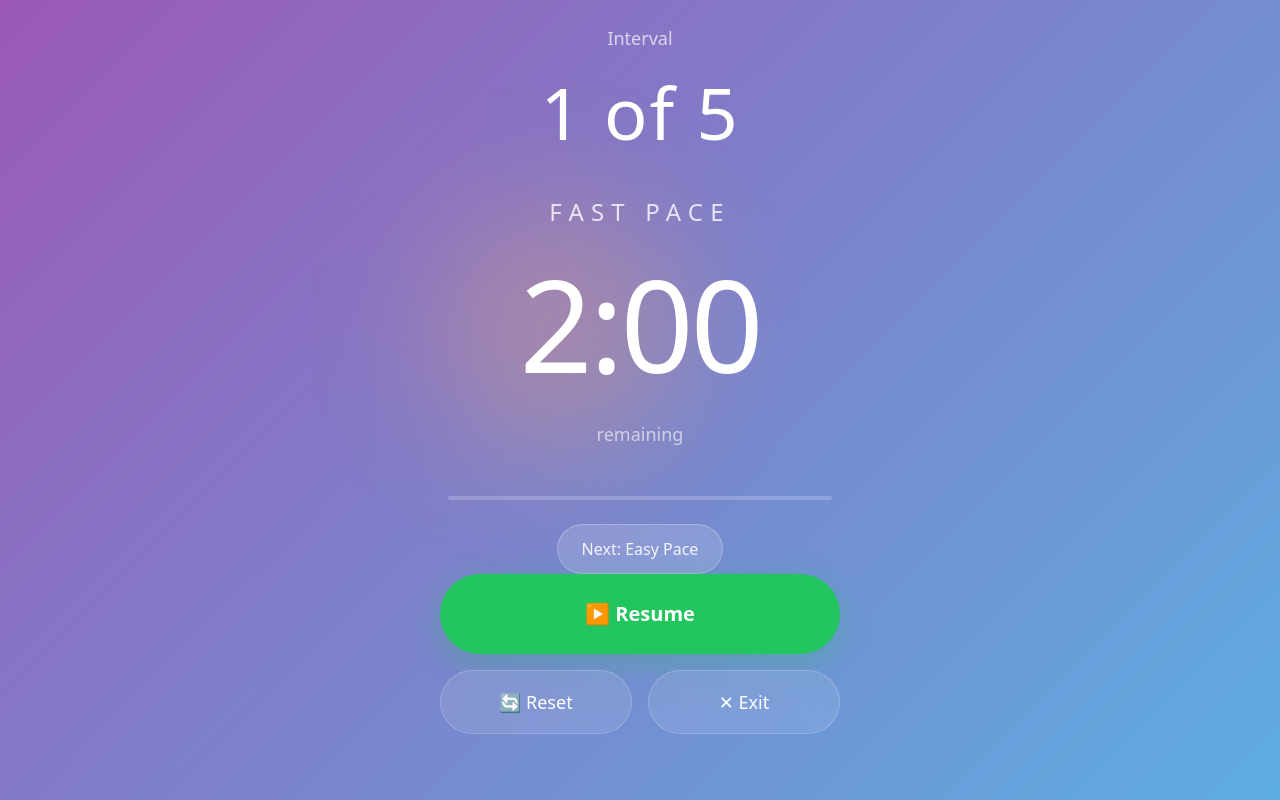
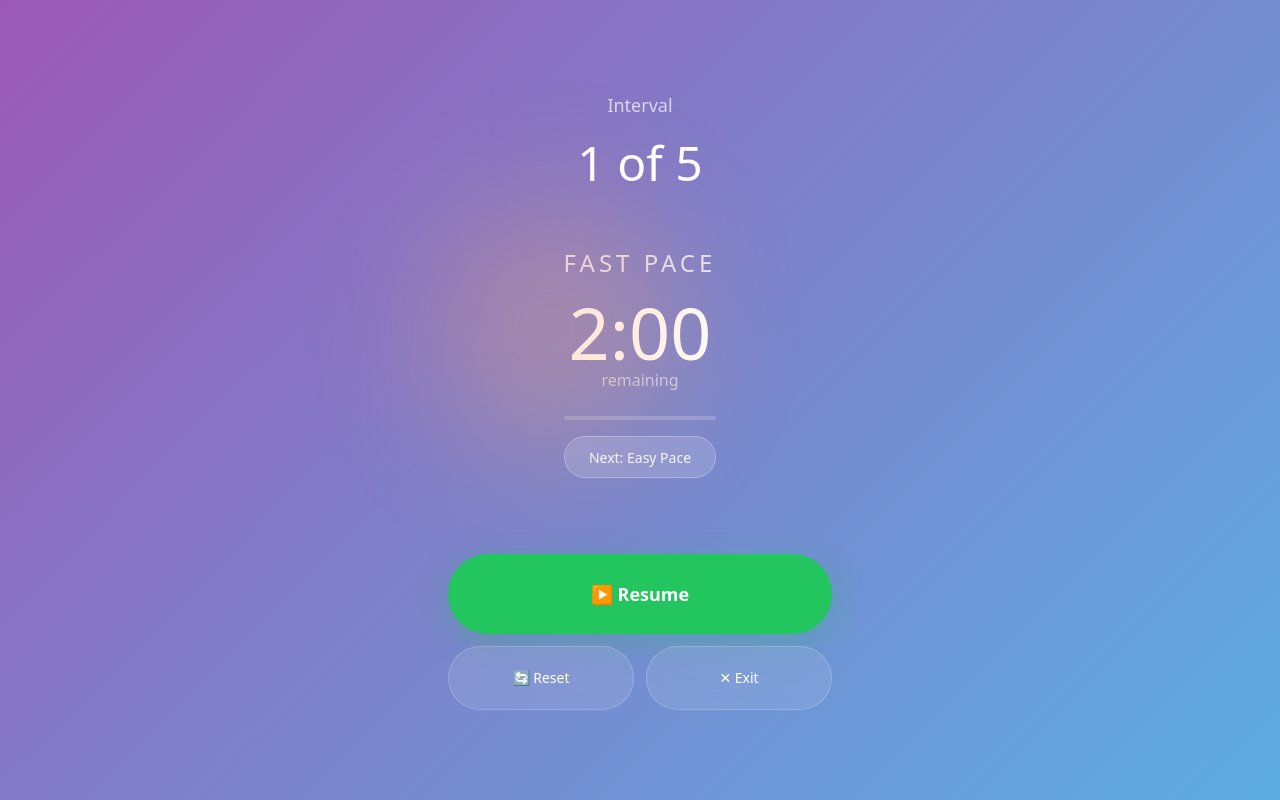
Before and after one commit to AskaMazik/tempo-flow-mindful, a React (Vite) app: page / in a window 1280 px wide. Both pictures are taken after a click on the button "Begin Session". Built offline with nearby package versions, Linux system fonts and the light colour scheme.

Commit message:
Fix running screen layout
Adjust spacing and font sizes on the running screen to match the design. Center elements vertically and reduce excessive spacing for a more compact layout. Update countdown timer font size to 72px and "FAST PACE" font size to 24px.

```diff
--- a/src/index.css
+++ b/src/index.css
@@ -124,4 +124,34 @@ All colors MUST be HSL.
   body {
     @apply bg-background text-foreground;
   }
-}
+  }
+
+  .running-container {
+    padding: 50px 30px;
+    min-height: 100vh;
+    display: flex;
+    flex-direction: column;
+    align-items: center;
+    justify-content: center;
+    text-align: center;
+    gap: 20px;
+  }
+
+  .countdown-time {
+    font-size: 72px;
+    font-weight: 200;
+    line-height: 1;
+  }
+
+  .phase-display {
+    font-size: 24px;
+    font-weight: 300;
+    letter-spacing: 4px;
+    margin: 15px 0;
+  }
+
+  .interval-count {
+    font-size: 48px;
+    font-weight: 200;
+    margin-bottom: 15px;
+  }
--- a/src/pages/Running.tsx
+++ b/src/pages/Running.tsx
@@ -136,34 +136,33 @@ export default function Running({ config, onReset }: RunningProps) {
         }}
       />
 
-      <div className="relative z-10 flex flex-col h-full p-6 max-w-md mx-auto w-full">
-        {/* Minimalist Layout - Exact Match to Screenshot */}
-        <div className="flex-1 flex flex-col items-center justify-center space-y-12 text-center">
+      <div className="running-container">
+        {/* Compact centered layout */}
+        <div className="flex flex-col items-center justify-center text-center">
           {/* Interval Progress */}
-          <div className="space-y-6">
-            <p className="text-white/70 text-lg font-light">Interval</p>
-            <h1 className="text-7xl font-extralight text-white tracking-wide">
+          <div className="mb-4">
+            <p className="text-white/70 text-lg font-light mb-2">Interval</p>
+            <h1 className="interval-count text-white">
               {currentInterval} of {config.intervalCount}
             </h1>
           </div>
 
           {/* Phase Indicator */}
-          <div className="space-y-8">
-            <h2 className="text-2xl font-light text-white/80 tracking-[0.3em] uppercase">
-              {currentPhase === "work" ? "FAST PACE" : currentPhase === "recover" ? "EASY PACE" : "COMPLETE"}
-            </h2>
+          <div className="phase-display text-white/80 uppercase">
+            {currentPhase === "work" ? "FAST PACE" : currentPhase === "recover" ? "EASY PACE" : "COMPLETE"}
+          </div>
 
-            {/* Timer */}
-            <div className="text-9xl font-extralight text-white tracking-tight">
-              {formatTime(timeRemaining)}
-            </div>
-            <p className="text-white/60 text-lg font-light">remaining</p>
+          {/* Countdown Timer */}
+          <div className="countdown-time text-white">
+            {formatTime(timeRemaining)}
           </div>
+
+          <p className="text-white/60 text-base font-light mb-6">remaining</p>
 
           {/* Progress Bar */}
           {currentPhase !== "complete" && (
-            <div className="w-full max-w-sm space-y-6">
-              <div className="w-full h-1 bg-white/20 rounded-full overflow-hidden">
+            <div className="w-full max-w-sm mb-6">
+              <div className="w-full h-1 bg-white/20 rounded-full overflow-hidden mb-4">
                 <div
                   className="h-full bg-white/70 transition-all duration-1000 ease-out rounded-full"
                   style={{ width: `${getProgressPercentage()}%` }}
@@ -171,8 +170,8 @@ export default function Running({ config, onReset }: RunningProps) {
               </div>
 
               {/* Next Phase Indicator */}
-              <div className="inline-block px-6 py-3 bg-white/15 rounded-full border border-white/25 backdrop-blur-md">
-                <span className="text-white/90 text-base font-light">
+              <div className="inline-block px-6 py-2 bg-white/15 rounded-full border border-white/25 backdrop-blur-md">
+                <span className="text-white/90 text-sm font-light">
                   Next: {currentPhase === "work" ? "Easy Pace" : "Fast Pace"}
                 </span>
               </div>
@@ -181,26 +180,26 @@ export default function Running({ config, onReset }: RunningProps) {
         </div>
 
         {/* Controls - Bottom Section */}
-        <div className="space-y-4 pb-8">
+        <div className="w-full max-w-sm space-y-3 mt-8">
           {currentPhase !== "complete" ? (
             <>
-              {/* Main Resume/Start Button - Green like in screenshot */}
+              {/* Main Resume/Start Button */}
               <GlassButton
                 variant="primary"
                 size="xl"
                 onClick={handlePlayPause}
-                className="w-full text-xl py-6 rounded-full"
+                className="w-full text-lg py-4 rounded-full"
               >
                 ▶ {isRunning ? "Pause" : "Resume"}
               </GlassButton>
 
               {/* Secondary Controls */}
-              <div className="flex gap-4">
+              <div className="flex gap-3">
                 <GlassButton
                   variant="glass"
                   size="lg"
                   onClick={handleReset}
-                  className="flex-1 py-4 rounded-full"
+                  className="flex-1 py-3 rounded-full text-sm"
                 >
                   🔄 Reset
                 </GlassButton>
@@ -208,7 +207,7 @@ export default function Running({ config, onReset }: RunningProps) {
                   variant="glass"
                   size="lg"
                   onClick={handleStop}
-                  className="flex-1 py-4 rounded-full"
+                  className="flex-1 py-3 rounded-full text-sm"
                 >
                   ✕ Exit
                 </GlassButton>
@@ -217,11 +216,11 @@ export default function Running({ config, onReset }: RunningProps) {
           ) : (
             /* Session Complete */
             <div className="space-y-4 text-center">
-              <div className="py-8">
-                <h2 className="text-4xl font-light text-white mb-4">
+              <div className="py-6">
+                <h2 className="text-3xl font-light text-white mb-3">
                   Well Done!
                 </h2>
-                <p className="text-white/70 text-lg">
+                <p className="text-white/70 text-base">
                   {config.intervalCount} intervals completed
                 </p>
               </div>
```
